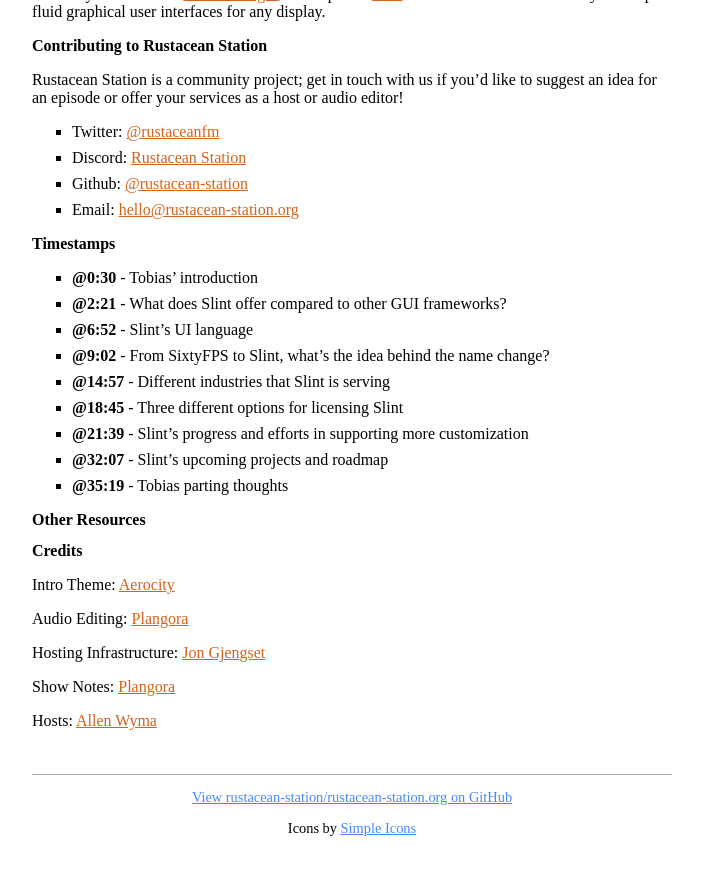
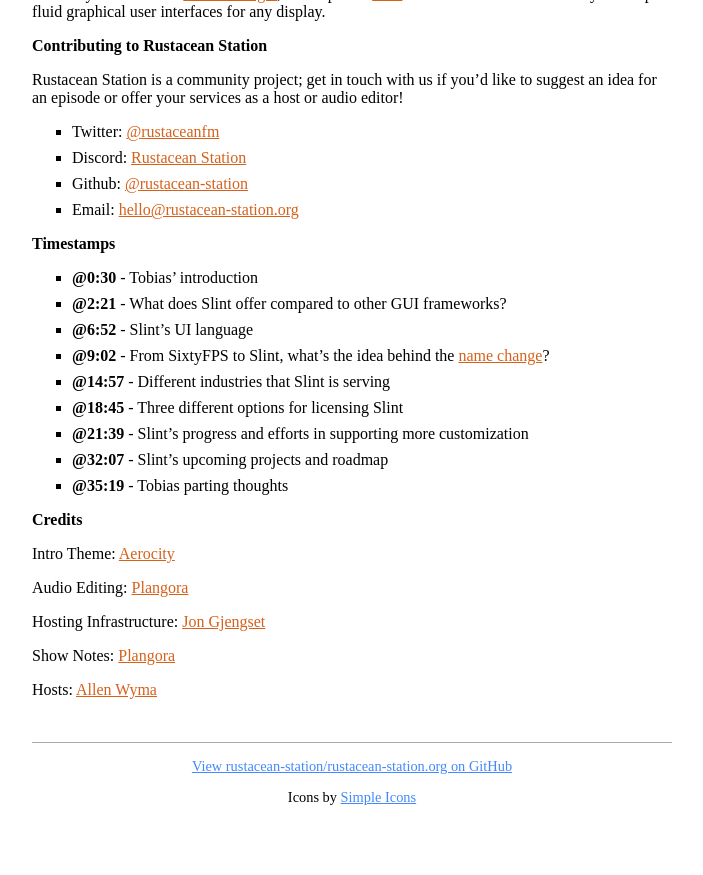
Before and after one commit to rustacean-station/rustacean-station.org, a Jekyll site: the page built from _episodes/068-tobias-hunger.md, in a window 1280 px wide and 900 px high, scrolled down 667 px. Shown: the top 875 px of the window, without its empty margins (288-991 px from the left). Built offline with Jekyll 4.4.1, drawn with Linux system fonts in a browser that asks for light colours.

Commit message:
minor edits to notes

```diff
--- a/_episodes/068-tobias-hunger.md
+++ b/_episodes/068-tobias-hunger.md
@@ -21,14 +21,12 @@
 - [@0:30] - Tobias' introduction
 - [@2:21] - What does Slint offer compared to other GUI frameworks?
 - [@6:52] - Slint's UI language
-- [@9:02] - From SixtyFPS to Slint, what's the idea behind the name change?
+- [@9:02] - From SixtyFPS to Slint, what's the idea behind the [name change](https://slint-ui.com/blog/sixtyfps-becomes-slint.html)?
 - [@14:57] - Different industries that Slint is serving
 - [@18:45] - Three different options for licensing Slint
 - [@21:39] - Slint's progress and efforts in supporting more customization
 - [@32:07] - Slint's upcoming projects and roadmap
 - [@35:19] - Tobias parting thoughts
-
-## Other Resources
 
 ## Credits
 Intro Theme: [Aerocity](https://twitter.com/AerocityMusic)
```
